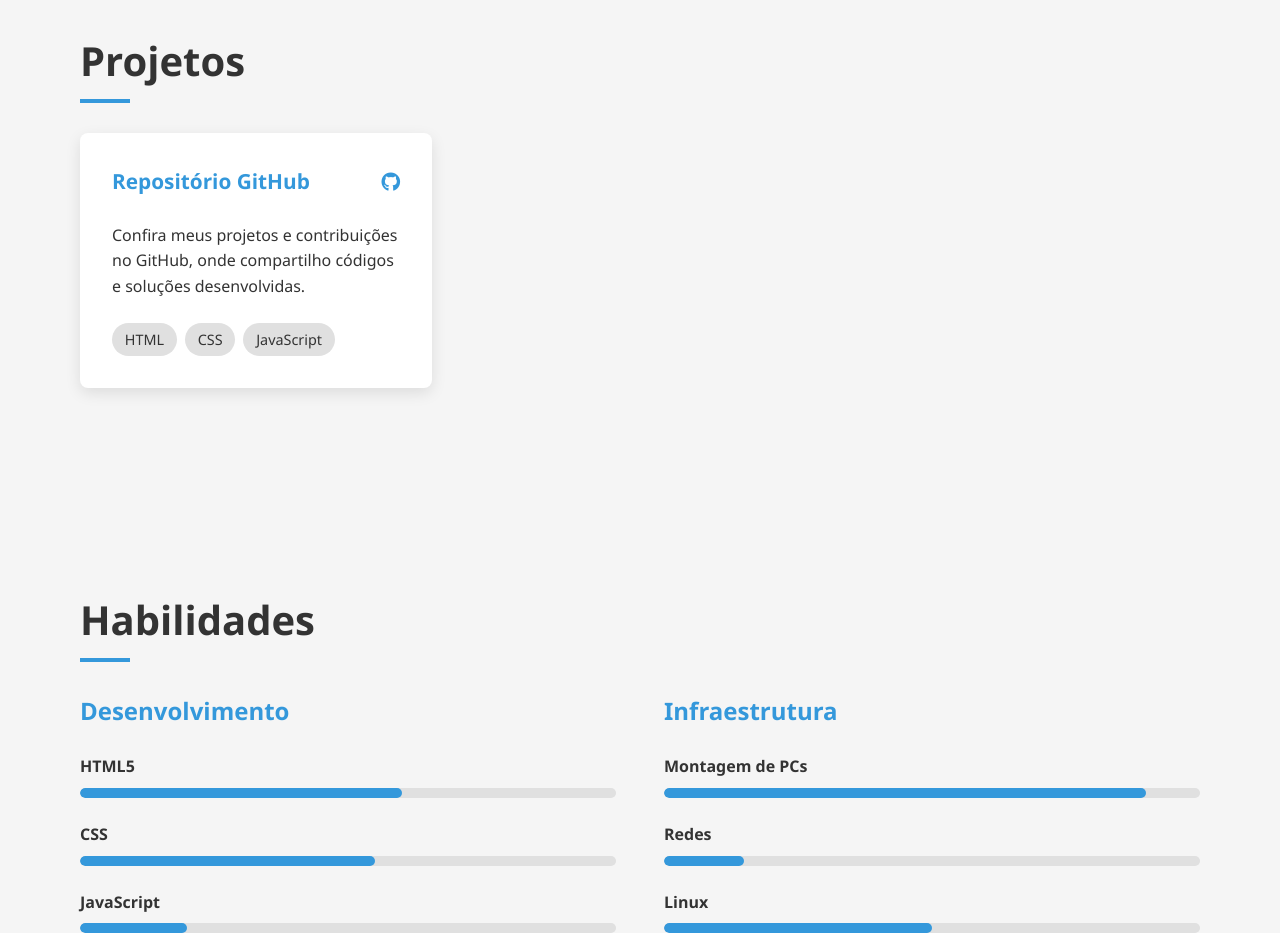
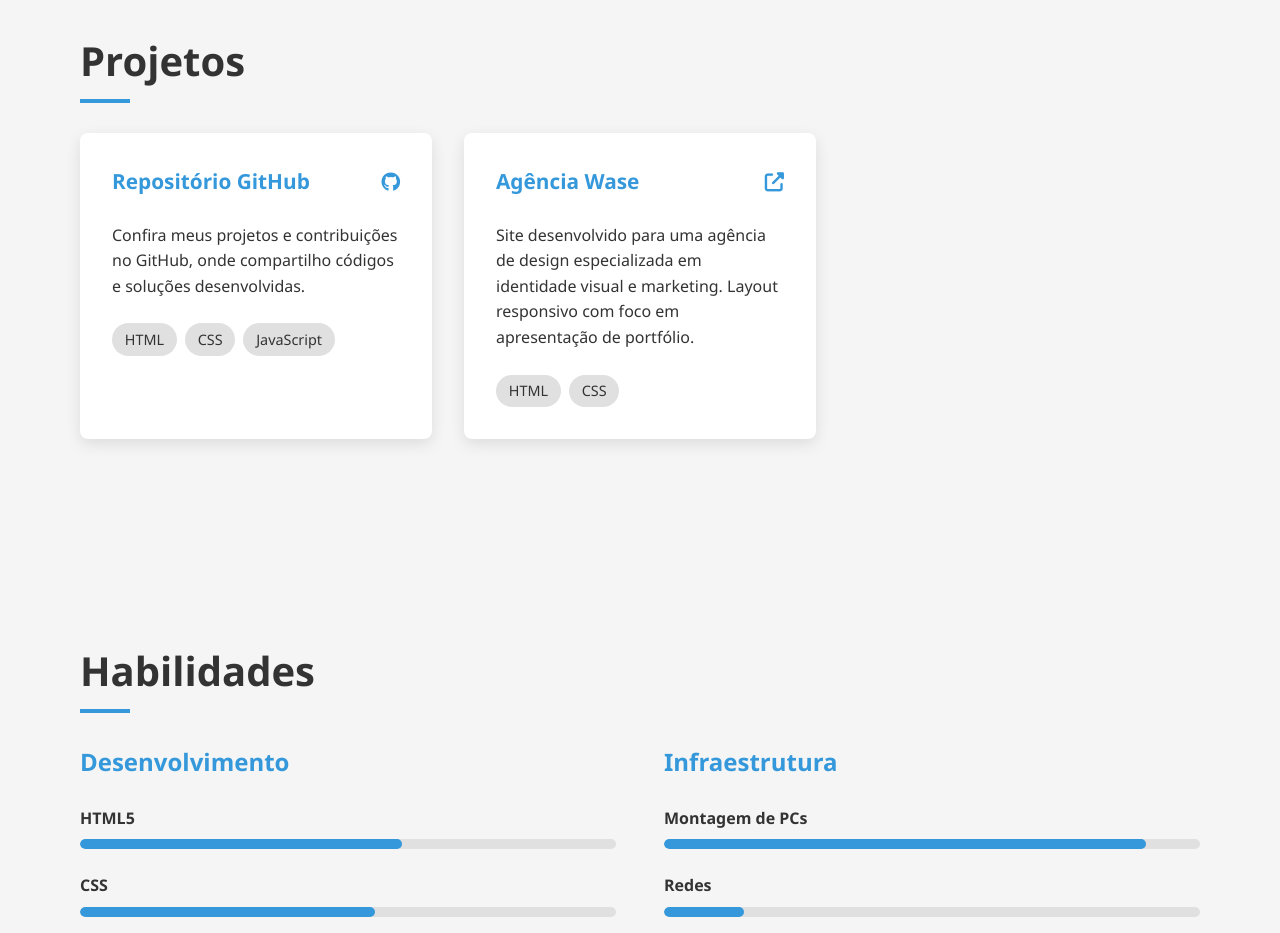
Before and after one commit to jamesismos/jamesoliveira, a website: page index.html in a window 1280 px wide. Shown: the part 5380-6313 px from the top of the page. Drawn offline with Linux system fonts and the light colour scheme.

Commit message:
Adicionado projeto Agência Wase

```diff
--- a/index.html
+++ b/index.html
@@ -272,6 +272,25 @@
                 <span>JavaScript</span>
               </div>
             </div>
+
+            <div class="project-card">
+              <div class="project-header">
+                <h3>Agência Wase</h3>
+                <div class="project-links">
+                  <a href="https://agenciawase.vercel.app" target="_blank" class="project-link">
+                    <i class="fas fa-external-link-alt"></i>
+                  </a>
+                </div>
+              </div>
+              <p>
+                Site desenvolvido para uma agência de design especializada em identidade visual e marketing.
+                Layout responsivo com foco em apresentação de portfólio.
+              </p>
+              <div class="project-tech">
+                <span>HTML</span>
+                <span>CSS</span>
+              </div>
+            </div>
           </div>
         </div>
       </section>
```
